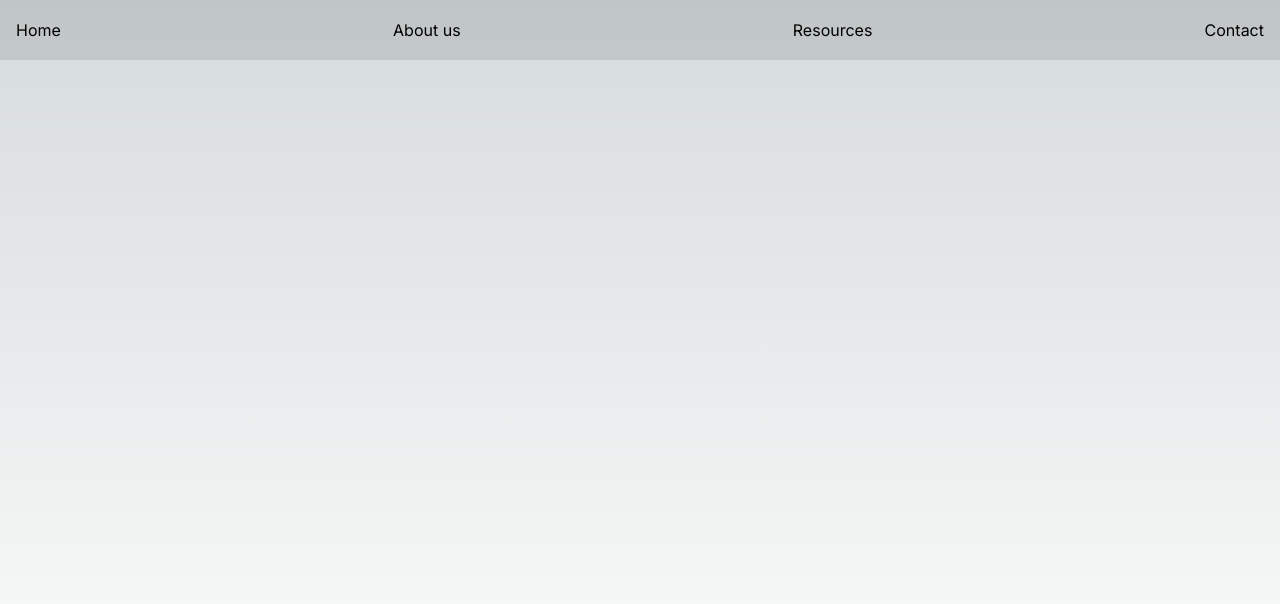
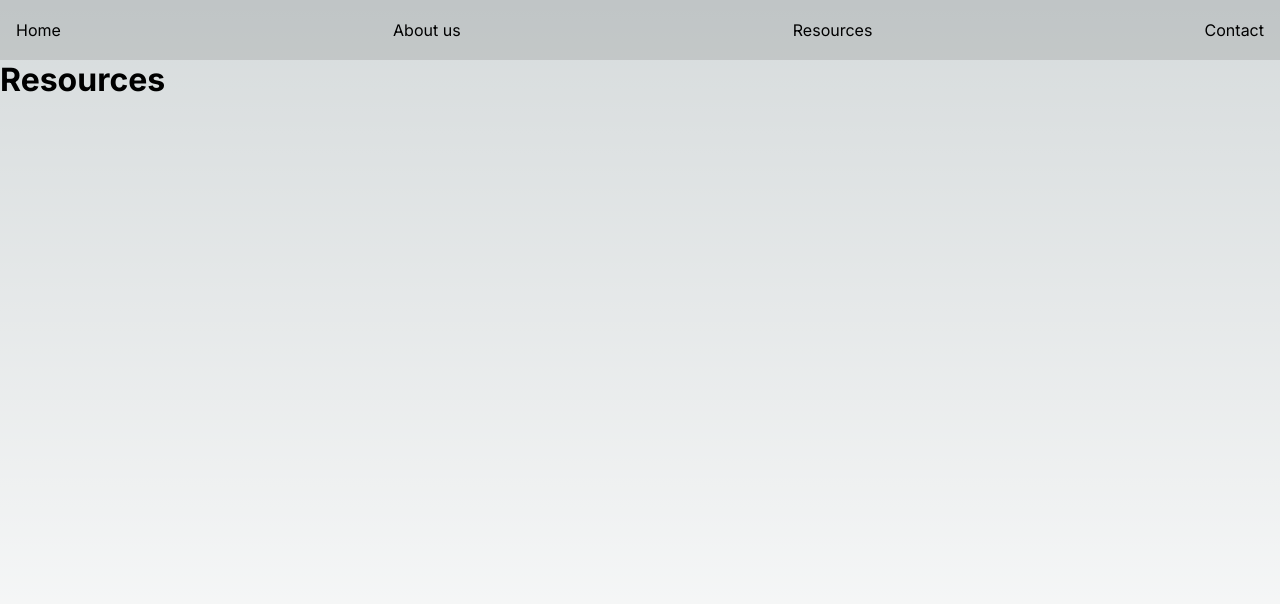
Before and after one commit to elonsoc/cspt-website, a Next.js app in the folder frontend/: page /2 in a window 1280 px wide. Shown: the top 604 px of the page. Built offline with nearby package versions, Linux system fonts and the light colour scheme.

Commit message:
Added About us, Resources, and Contact pages.

```diff
--- a/frontend/app/1/page.tsx
+++ b/frontend/app/1/page.tsx
@@ -1,5 +1,7 @@
 import styles from './page.module.css';
 
 export default function One() {
-	return <main className={styles.main}></main>;
+	return <main className={styles.main}>
+		<h1> About Us </h1>
+	</main>;
 }
--- a/frontend/app/2/page.tsx
+++ b/frontend/app/2/page.tsx
@@ -1,5 +1,7 @@
 import styles from './page.module.css';
 
 export default function Two() {
-	return <main className={styles.main}></main>;
+	return <main className={styles.main}>
+		<h1> Resources </h1>
+	</main>;
 }
--- a/frontend/app/3/page.tsx
+++ b/frontend/app/3/page.tsx
@@ -1,5 +1,7 @@
 import styles from './page.module.css';
 
 export default function Three() {
-	return <main className={styles.main}></main>;
+	return <main className={styles.main}>
+		<h1> Contact Us </h1>
+	</main>;
 }
```
